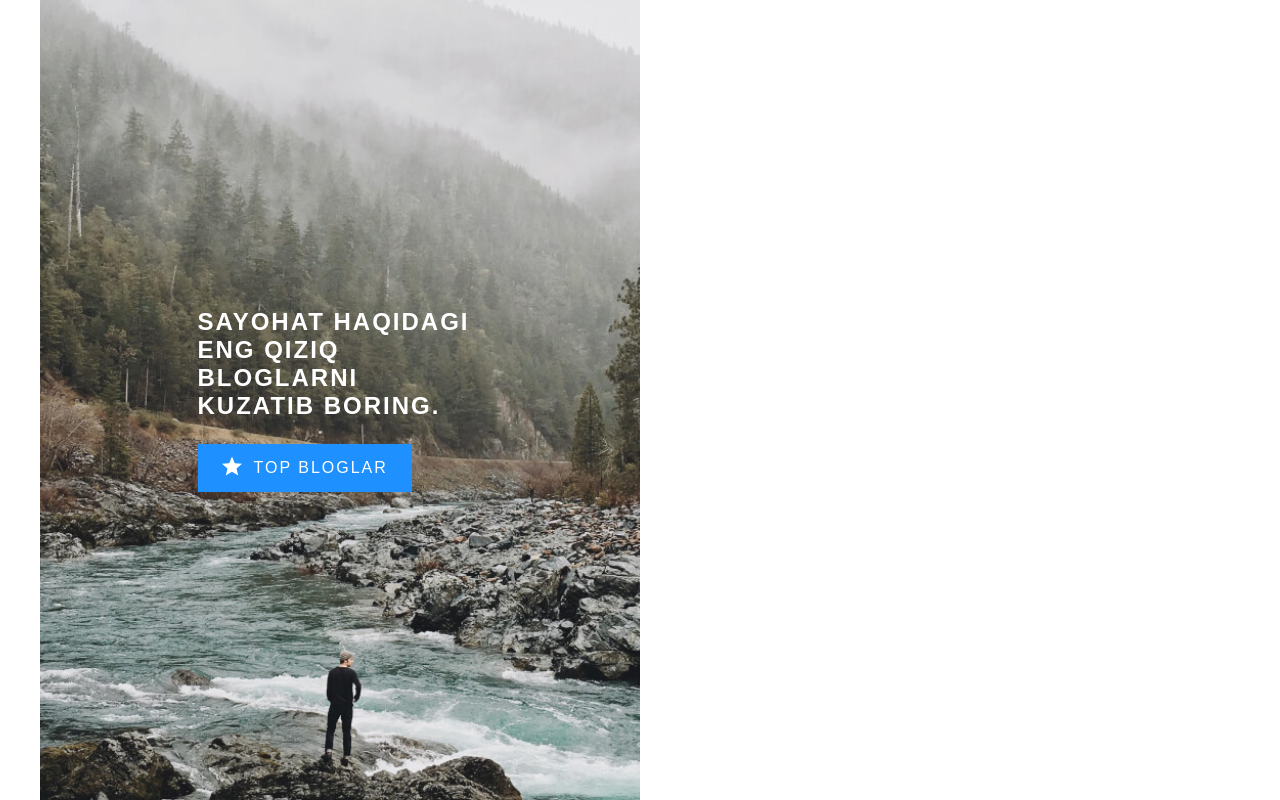
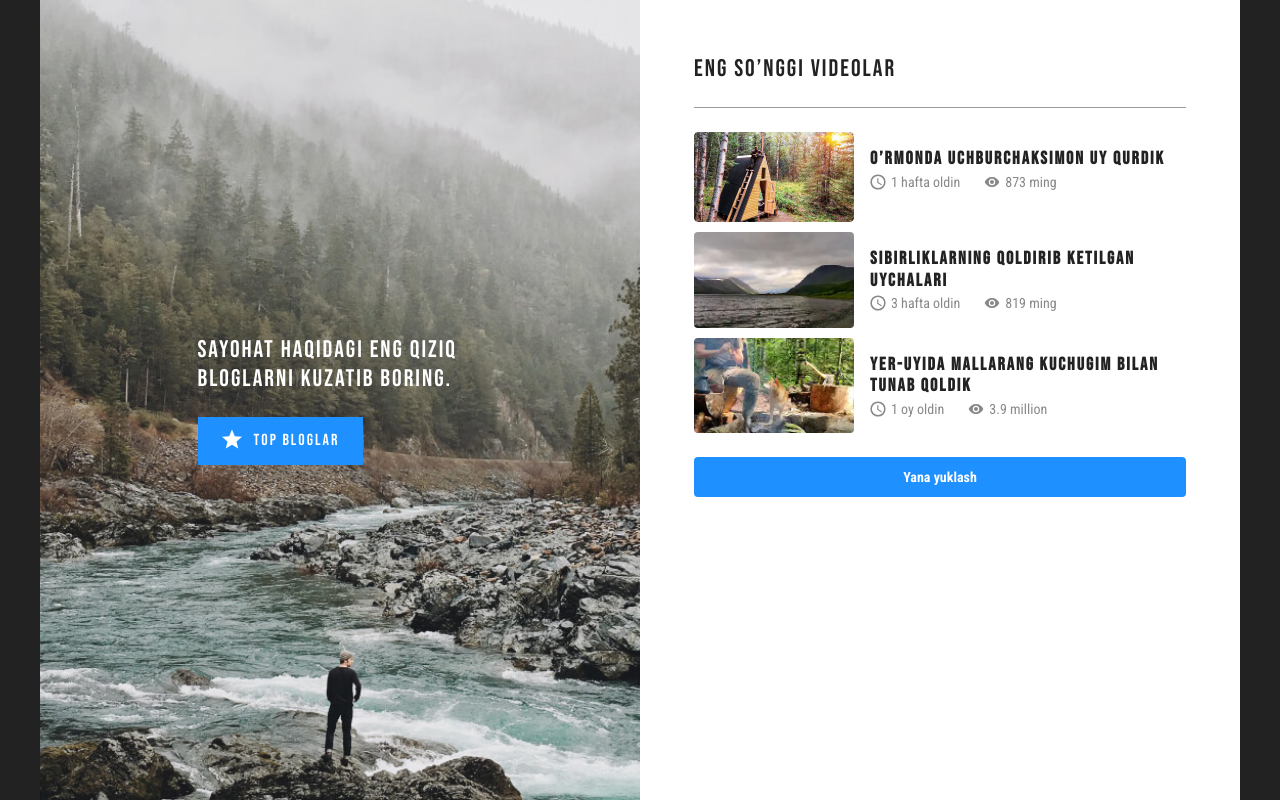
Before and after one commit to 7lucky-axolotl228/xa-example-articles, a plain HTML site: page index.html in a window 1280 px wide. Drawn offline with Linux system fonts and the light colour scheme.

Commit message:
Add latest-video section and finish this articles-page

```diff
--- a/css/styles.css
+++ b/css/styles.css
@@ -7,7 +7,7 @@ html {
 }
 
 *:focus {
-  outline: 2px dotted orchid;
+  outline: 2px dashed orchid;
   outline-offset: 2px;
 }
 
@@ -23,10 +23,11 @@ body {
   height: 100%;
   padding: 0;
   margin: 0;
-  font-family: "Arial", sans-serif;
+  font-family: "Roboto Condensed", "Arial", sans-serif;
+  font-weight: 400;
   font-size: 16px;
   line-height: 1.5;
-  background-color: #fff;
+  background-color: #222;
   color: #222;
 }
 
@@ -72,6 +73,7 @@ img {
   align-items: center;
   width: 100%;
   max-width: 600px;
+  padding: 24px;
   background-image: url("../img/river.jpg");
   background-repeat: no-repeat;
   background-size: cover;
@@ -85,6 +87,8 @@ img {
 .hero-heading {
   margin-top: 0;
   margin-bottom: 24px;
+  font-family: "Bebas Neue", "Roboto Condensed", "Arial", sans-serif;
+  font-weight: 400;
   font-size: 24px;
   line-height: normal;
   letter-spacing: 2px;
@@ -94,10 +98,20 @@ img {
 
 .hero-link {
   display: inline-block;
+  font-family: "Bebas Neue", "Roboto Condensed", "Arial", sans-serif;
+  line-height: 24px;
   text-decoration: none;
   letter-spacing: 2px;
   background-color: #1e90ff;
   color: #fff;
+}
+
+.hero-link:hover {
+  background-color: rgba(30, 144, 255, 0.8);
+}
+
+.hero-link:active {
+  background-color: rgba(30, 144, 255, 0.6);
 }
 
 .hero-link-inner {
@@ -117,8 +131,152 @@ img {
 
 }
 
-.hero-link-text {
+
+
+/* LATEST-VIDEOS-SECRION */
+.latest-videos {
+  width: 100%;
+  max-width: 600px;
+  padding: 54px;
+  background-color: #fff;
 }
+
+.latest-videos-heading {
+  margin-top: 0;
+  margin-bottom: 24px;
+  font-family: "Bebas Neue", "Roboto Condensed", "Arial", sans-serif;
+  font-size: 24px;
+  line-height: normal;
+  font-weight: 400;
+  letter-spacing: 2px;
+}
+
+.latest-videos-divider {
+  margin-top: 24px;
+  margin-bottom: 24px;
+  height: 1px;
+  border: 0;
+  width: 492px;
+  background-color: #999;
+}
+
+.latest-videos-list {
+  padding: 0;
+  margin: 0;
+  margin-bottom: 24px;
+  list-style: none;
+}
+
+.latest-videos-item:not(:last-child) {
+  margin-bottom: 10px;
+}
+
+/* ITEM-LATEST-VIDEOS */
+
+.item-latest-videos {
+  display: flex;
+}
+
+.item-latest-videos-img {
+  width: 160px;
+  height: auto;
+  border-radius: 4px;
+  object-fit: cover;
+}
+
+.item-latest-videos-info {
+  padding: 16px;
+}
+
+.item-latest-videos-title {
+  margin-top: 0;
+  margin-bottom: 4px;
+  font-family: "Bebas Neue", "Roboto Condensed", "Arial", sans-serif;
+  font-size: 18px;
+  line-height: 21.6px;
+  letter-spacing: 2px;
+}
+
+.item-latest-videos-link {
+  display: inline-block;
+  color: #222;
+  text-decoration: none;
+}
+
+.item-latest-videos-link:hover {
+  color: #1e90ff;
+}
+
+.item-latest-videos-link:active {
+  opacity: 0.6;
+}
+
+.item-latest-videos-meta {
+  display: flex;
+  align-items: center;
+  margin-top: 0;
+  font-size: 14px;
+  line-height: 16.41px;
+  color: #888;
+}
+
+.item-latest-videos-meta-item {
+  display: flex;
+  align-items: center;
+}
+
+.item-latest-videos-meta-item:not(:last-child) {
+  margin-right: 24px;
+}
+
+.item-latest-videos-meta-item::before {
+  width: 16px;
+  height: 16px;
+  margin-right: 5px;
+  background-repeat: no-repeat;
+  background-position: center center;
+  background-size: contain;
+  content: "";
+}
+
+.item-latest-videos-meta-item-published-at::before {
+  background-image: url("../img/clock.svg");
+}
+
+.item-latest-videos-meta-item-views::before {
+  background-image: url("../img/eye.svg");
+}
+
+
+/* BUTTON */
+.load-more-button {
+  display: block;
+  width: 100%;
+  padding: 12px;
+  width: 492px;
+  height: 40px;
+  font-size: 14px;
+  line-height: 16.41px;
+  font-weight: 700;
+  border: 0;
+  border-radius: 4px;
+  background-color: #1e90ff;
+  color: #fff;
+  cursor: pointer;
+}
+
+.load-more-button:hover {
+  background: rgba(30, 144, 255, 0.8)
+}
+.load-more-button:active {
+  background: rgba(30, 144, 255, 0.6)
+}
+
+
+
+
+
+
 
 /* RETINA BG */
 @media
--- a/index.html
+++ b/index.html
@@ -8,6 +8,9 @@
   <title>Sayohat sayti</title>
 
  <!--Fonts-->
+  <link rel="preconnect" href="https://fonts.googleapis.com">
+  <link rel="preconnect" href="https://fonts.gstatic.com" crossorigin>
+  <link href="https://fonts.googleapis.com/css2?family=Bebas+Neue&family=Roboto+Condensed:wght@400;700&display=swap" rel="stylesheet">
 
   <!-- Stylesheets -->
   <link rel="stylesheet" href="css/normalize.css">
@@ -31,6 +34,74 @@
 
         </div>
       </div>
+
+      <!-- LATEST VIDEOS -->
+      <section class="latest-videos">
+        <h2 class="latest-videos-heading">Eng so’nggi videolar</h2>
+        <hr class="latest-videos-divider">
+        <ul class="latest-videos-list">
+
+          <li class="latest-videos-item">
+            <div class="item-latest-videos">
+              <img class="item-latest-videos-img" src="img/triple-house.jpg" alt="" width="160" height="90" srcset="img/triple-house.jpg 1x, img/triple-house@2x.jpg 2x">
+
+              <div class="item-latest-videos-info">
+                <h3 class="item-latest-videos-title">
+                  <a class="item-latest-videos-link" href="">O’rmonda uchburchaksimon uy qurdik</a>
+                </h3>
+
+                <div class="item-latest-videos-meta">
+                  <time class="item-latest-videos-meta-item item-latest-videos-meta-item-published-at" datetime="2021-09-23">1 hafta oldin</time>
+                  <div class="item-latest-videos-meta-item item-latest-videos-meta-item-views">873 ming</div>
+                </div>
+              </div>
+
+            </div>
+          </li>
+
+
+          <li class="latest-videos-item">
+            <div class="item-latest-videos">
+              <img class="item-latest-videos-img" src="img/sea.jpg" alt="" width="160" height="90" srcset="img/sea.jpg 1x, img/sea@2x.jpg 2x">
+
+              <div class="item-latest-videos-info">
+                <h3 class="item-latest-videos-title">
+                  <a class="item-latest-videos-link" href="">Sibirliklarning qoldirib ketilgan uychalari</a>
+                </h3>
+
+                <div class="item-latest-videos-meta">
+                  <time class="item-latest-videos-meta-item item-latest-videos-meta-item-published-at" datetime="2021-10-20">3 hafta oldin</time>
+                  <div class="item-latest-videos-meta-item item-latest-videos-meta-item-views">819 ming</div>
+                </div>
+              </div>
+
+            </div>
+          </li>
+
+
+          <li class="latest-videos-item">
+            <div class="item-latest-videos">
+              <img class="item-latest-videos-img" src="img/person-dog.jpg" alt="" width="160" height="90" srcset="img/person-dog.jpg 1x, img/person-dog@2x.jpg 2x">
+
+              <div class="item-latest-videos-info">
+                <h3 class="item-latest-videos-title">
+                  <a class="item-latest-videos-link" href="">Yer-uyida mallarang kuchugim bilan tunab qoldik</a>
+                </h3>
+
+                <div class="item-latest-videos-meta">
+                  <time class="item-latest-videos-meta-item item-latest-videos-meta-item-published-at" datetime="2021-08-23">1 oy oldin</time>
+                  <div class="item-latest-videos-meta-item item-latest-videos-meta-item-views">3.9 million</div>
+                </div>
+              </div>
+
+            </div>
+          </li>
+
+        </ul>
+
+        <button class="load-more-button" type="button">Yana yuklash</button>
+      </section>
+
     </div>
   </main>
 
```
Also changed, not shown: img/clock.svg (added), img/eye.svg (added).
